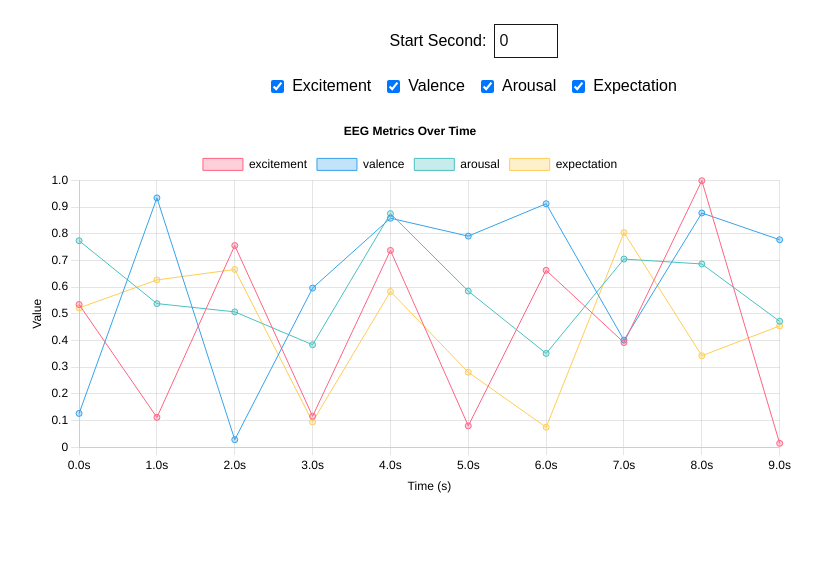
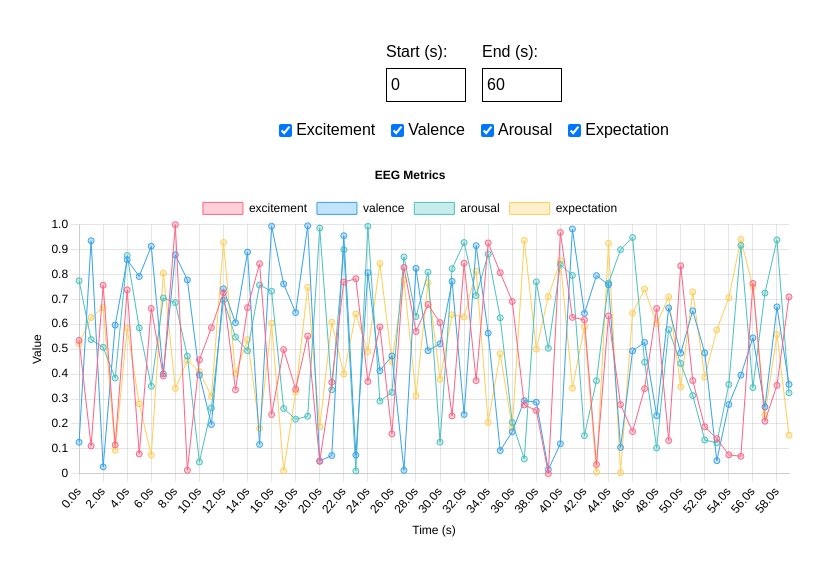
Before and after one commit to yukkki7/eeg-cloud-frontend, a Next.js app: page / in a window 1280 px wide. Shown: the top 576 px of the page, without its empty margins (166-990 px from the left). Built offline with nearby package versions, Linux system fonts and the light colour scheme.

Commit message:
range problem need to be fixed

```diff
--- a/src/components/EEGChart.tsx
+++ b/src/components/EEGChart.tsx
@@ -2,6 +2,7 @@
 "use client";
 import { FC, useState } from "react";
 import { Line } from "react-chartjs-2";
+import type { ChartData } from "chart.js";
 import {
   Chart as ChartJS,
   CategoryScale,
@@ -15,7 +16,6 @@ import {
 
 import { mockEEG } from "../data/mockEEG";
 import { parseEEGColumnar } from "../data/parseEEG";
-import type { ChartData } from "chart.js";
 import type { EEGRawData } from "../data/types";
 
 // register Chart.js modules
@@ -30,51 +30,50 @@ ChartJS.register(
 );
 
 export const EEGChart: FC = () => {
-  // parse columnar data
-  const rawData: EEGRawData = mockEEG;
-  const parsed = parseEEGColumnar(rawData);
-  // destructure to ensure labels and datasets are defined
-  const labels = parsed.labels as string[];
-  const datasetsAll = parsed.datasets;
+  const raw: EEGRawData = mockEEG;
+  const { labels = [], datasets } = parseEEGColumnar(raw);
 
-  const allChannels = Object.keys(rawData.channels);
-
-  // channel selection state
-  const [selected, setSelected] = useState<Record<string, boolean>>(
-    Object.fromEntries(allChannels.map((ch) => [ch, true]))
+  const maxIndex = labels.length;
+  const [start, setStart] = useState(0);
+  const [end, setEnd] = useState(maxIndex);
+  const [selected, setSelected] = useState(
+    Object.fromEntries(
+      Object.keys(raw.channels).map((ch) => [ch, true])
+    ) as Record<string, boolean>
   );
 
-  // time window state: start time in seconds
-  const [startSec, setStartSec] = useState(0);
-  const windowLength = 10; // 10 seconds window
-
-  // handle start input change
-  const handleStartChange = (e: React.ChangeEvent<HTMLInputElement>) => {
-    const maxStart = labels.length - windowLength;
-    const val = Math.max(0, Math.min(maxStart, Number(e.target.value)));
-    setStartSec(val);
+  const handleStart = (e: React.ChangeEvent<HTMLInputElement>) => {
+    let v = Number(e.target.value);
+    if (isNaN(v)) return;
+    v = Math.max(0, Math.min(v, end - 1));
+    setStart(v);
   };
 
-  // filter and slice data
-  const filteredDatasets = datasetsAll
+  const handleEnd = (e: React.ChangeEvent<HTMLInputElement>) => {
+    let v = Number(e.target.value);
+    if (isNaN(v)) return;
+    v = Math.max(start + 1, Math.min(v, maxIndex));
+    setEnd(v);
+  };
+
+  const windowLabels = labels.slice(start, end);
+  const windowDatasets = datasets
     .filter((ds) => selected[ds.label as string])
     .map((ds) => ({
       ...ds,
-      data: (ds.data as number[]).slice(startSec, startSec + windowLength),
+      data: (ds.data as number[]).slice(start, end),
     }));
-
-  const windowLabels = labels.slice(startSec, startSec + windowLength);
 
   const data: ChartData<"line"> = {
     labels: windowLabels,
-    datasets: filteredDatasets,
+    datasets: windowDatasets,
   };
 
   const options = {
     responsive: true,
     plugins: {
       legend: { position: "top" as const, labels: { color: "black" } },
-      title: { display: true, text: "EEG Metrics Over Time", color: "black" },
+      title: { display: true, text: "EEG Metrics", color: "black" },
     },
     scales: {
       x: {
@@ -89,27 +88,34 @@ export const EEGChart: FC = () => {
   };
 
   return (
-    <div className="flex flex-col items-center justify-center">
-      {/* time window input */}
-      <div className="mb-4">
-        <label className="mr-2 text-black font-medium">Start Second:</label>
-        <input
-          type="number"
-          min={0}
-          max={labels.length - windowLength}
-          value={startSec}
-          onChange={handleStartChange}
-          className="border p-1 w-16"
-        />
+    <div className="flex flex-col items-center justify-center p-4">
+      <div className="flex items-center space-x-4 mb-4">
+        <div className="flex flex-col">
+          <label className="text-black mb-1">Start (s):</label>
+          <input
+            type="number"
+            min={0}
+            max={end - 1}
+            value={start}
+            onChange={handleStart}
+            className="border p-1 w-20 text-black"
+          />
+        </div>
+        <div className="flex flex-col">
+          <label className="text-black mb-1">End (s):</label>
+          <input
+            type="number"
+            min={start + 1}
+            max={maxIndex}
+            value={end}
+            onChange={handleEnd}
+            className="border p-1 w-20 text-black"
+          />
+        </div>
       </div>
-
-      {/* channel selection */}
-      <div className="mb-4 flex space-x-4 justify-center">
-        {allChannels.map((ch) => (
-          <label
-            key={ch}
-            className="inline-flex items-center space-x-2 text-black"
-          >
+      <div className="flex space-x-4 mb-4">
+        {Object.keys(raw.channels).map((ch) => (
+          <label key={ch} className="inline-flex items-center text-black">
             <input
               type="checkbox"
               checked={selected[ch]}
@@ -117,13 +123,11 @@ export const EEGChart: FC = () => {
                 setSelected((prev) => ({ ...prev, [ch]: !prev[ch] }))
               }
             />
-            <span className="capitalize text-black font-medium">{ch}</span>
+            <span className="ml-1 capitalize">{ch}</span>
           </label>
         ))}
       </div>
-
-      {/* chart */}
-      <div className="w-full max-w-4xl h-96 mx-auto">
+      <div className="w-full max-w-4xl h-96">
         <Line data={data} options={options} />
       </div>
     </div>
```
